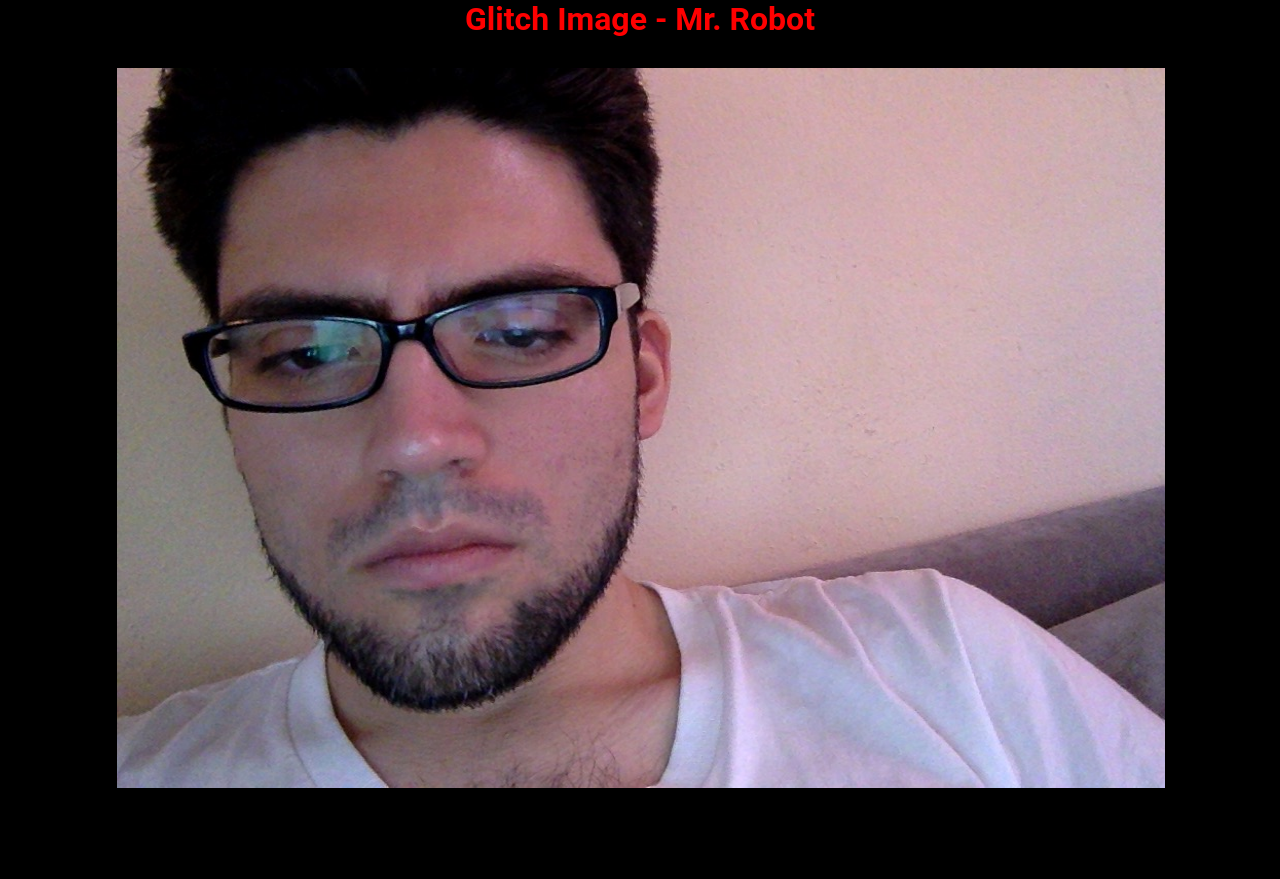
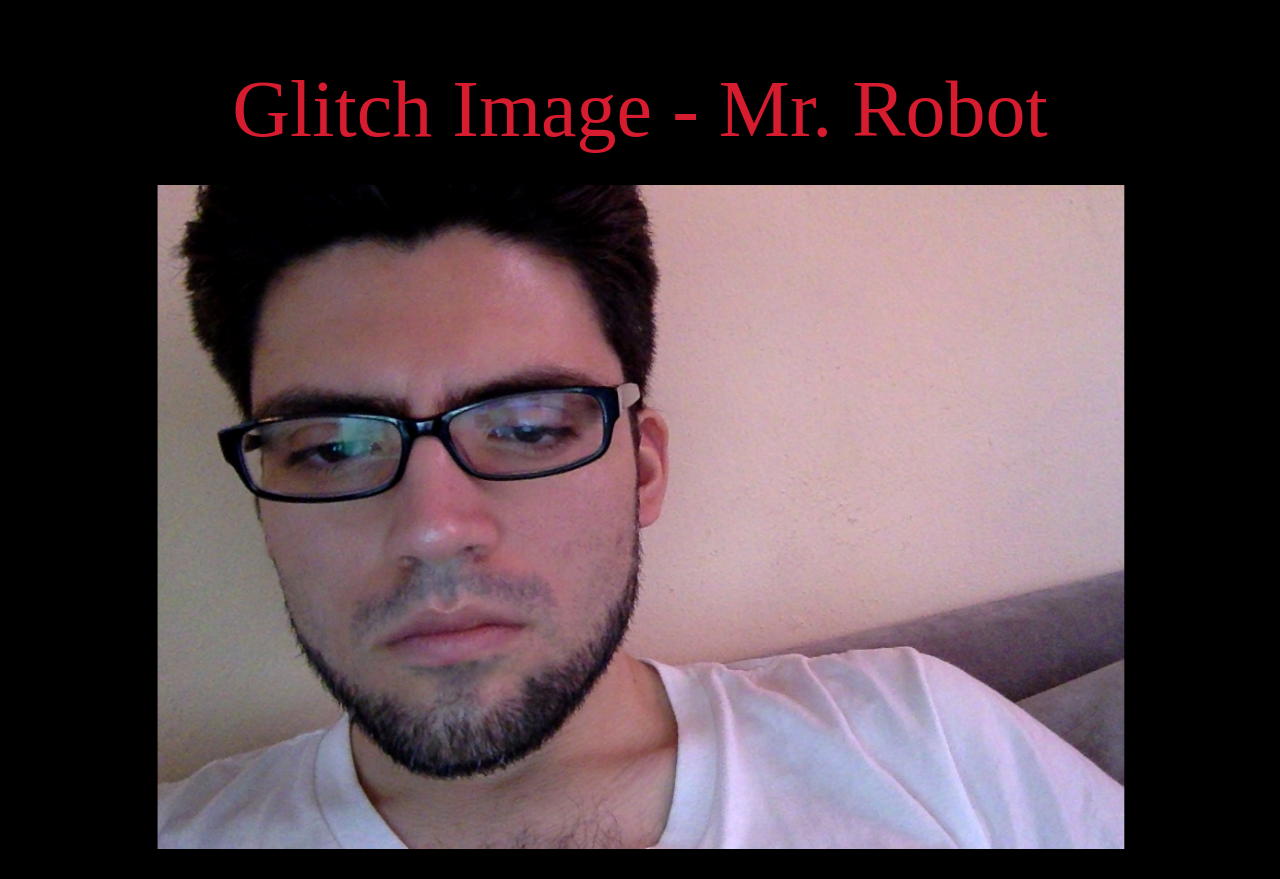
Before and after one commit to elyager/MrRobot, a plain HTML site: page index.html in a window 1280 px wide. Before the commit the page ends 818 px from the top, so only its background shows below. Drawn offline with Linux system fonts and the light colour scheme.

Commit message:
Give a better looking 💅

```diff
--- a/index.html
+++ b/index.html
@@ -6,7 +6,7 @@
   <link rel="stylesheet" href="style.css">
 </head>
 <body>
-  <h1>Glitch Image - Mr. Robot</h1>
+  <p class="title">Glitch Image - Mr. Robot</p>
   <canvas id="canvas"></canvas>
 
   <script src="main.js"></script>
--- a/style.css
+++ b/style.css
@@ -1,3 +1,15 @@
+@font-face {
+  font-family: './fonts/MrRobot';
+  src: url('./fonts/MrRobot.eot');
+  src: url('./fonts/MrRobot.eot?#iefix') format('embedded-opentype'),
+      url('./fonts/MrRobot.woff2') format('woff2'),
+      url('./fonts/MrRobot.woff') format('woff'),
+      url('./fonts/MrRobot.ttf') format('truetype'),
+      url('./fonts/MrRobot.svg#MrRobot') format('svg');
+  font-weight: normal;
+  font-style: normal;
+}
+
 * {
   margin: 0;
   padding: 0;
@@ -5,15 +17,19 @@
 
 body {
   background-color: black;
-  color: red;
-  font-family: 'Roboto'
+  font-family: 'MrRobot';
+  font-size: 80px;
+  color: #D71C30;
+
 }
 
 #canvas {
+  width: 80%;
   display: block;
   margin: 30px auto;
 }
 
-h1 {
+.title {
+  margin-top: 5%;
   text-align: center;
 }
```
Also changed, not shown: fonts/MrRobot.ttf (added), fonts/MrRobot.woff (added), fonts/MrRobot.woff2 (added), 2 other files.
